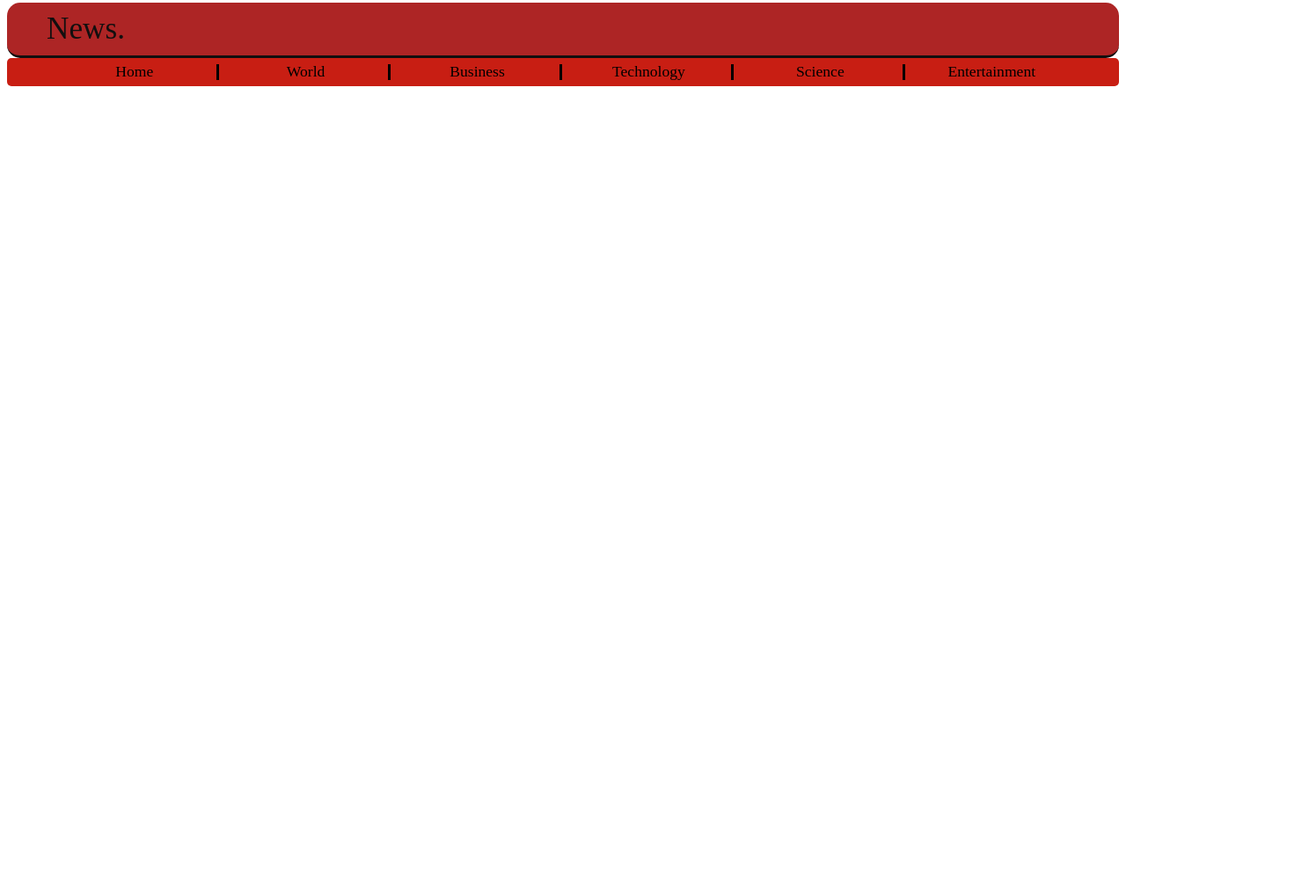
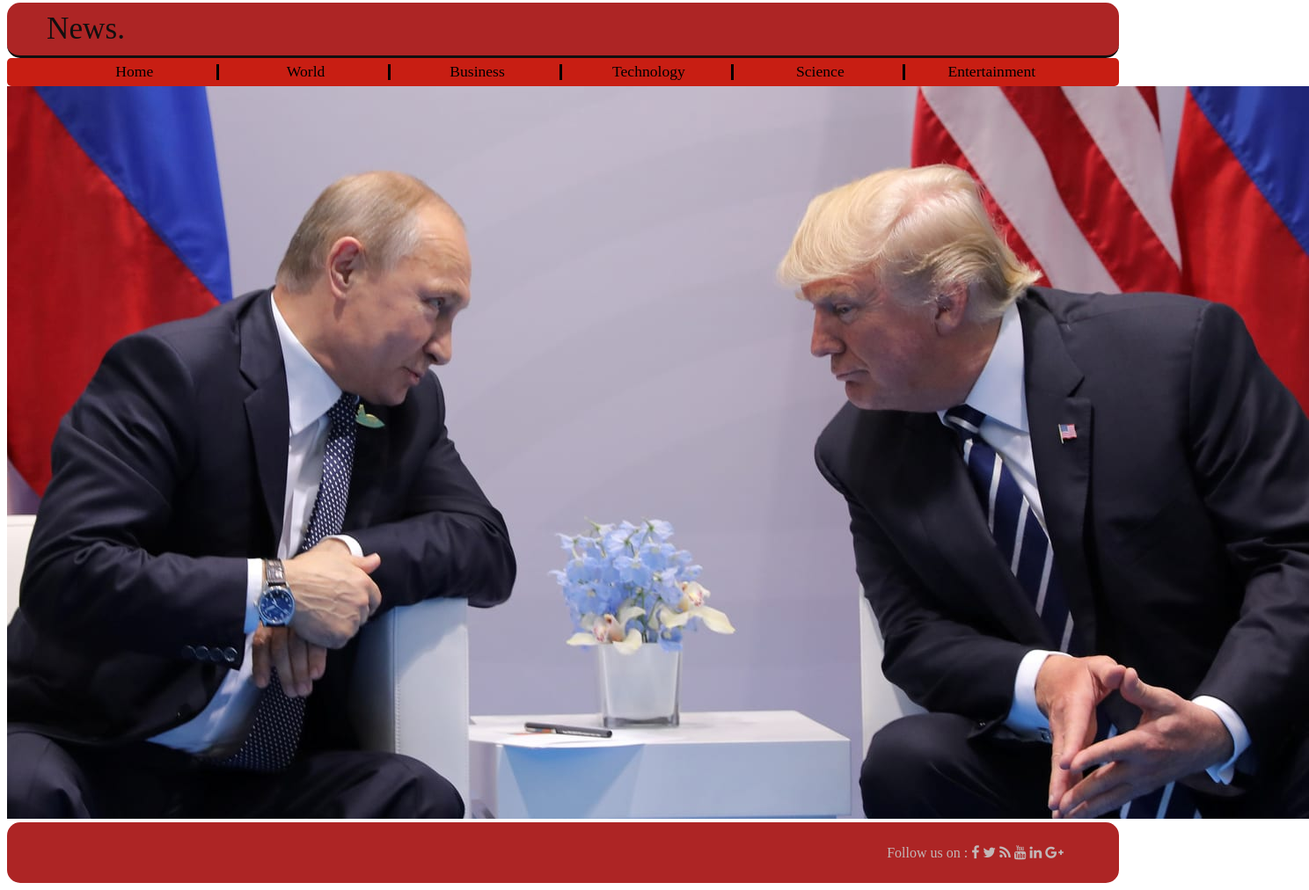
Before and after one commit to vismi/MeanStackVismi, a plain HTML site: page HTML-CSS/firstwebsite/HTML/Index.html in a window 1280 px wide. Shown: the part 5-1017 px from the top of the page at 88% size, 1488 px wide, since content can reach past the window. Before the commit the page ends 800 px from the top, so only its background shows below. Drawn offline with Linux system fonts and the light colour scheme.

Commit message:
end of the day

```diff
--- a/HTML-CSS/firstwebsite/CSS/StyleSheet.css
+++ b/HTML-CSS/firstwebsite/CSS/StyleSheet.css
@@ -1,3 +1,4 @@
+@import url(https://cdnjs.cloudflare.com/ajax/libs/font-awesome/4.6.3/css/font-awesome.css);
 header{
   font-family:  trebuchet;
   font-size: 220%;
@@ -35,3 +36,34 @@ header{
 #nav-bar ul li.last {
   border-right: none;
 }
+footer{
+  font-family:  trebuchet;
+  font-size: 100%;
+  color: #c2b7b7;
+  background: #ad2525;
+  padding: 10px;
+  padding-left: 45px;
+  border-radius: 15px;
+  height : 4S%;
+  line-height: 1;
+  text-align: right;
+  padding-right: 5%;
+
+}
+a {
+    text-decoration: none;
+    color: #c2b7b7;
+}
+p > a:hover{
+    color: #d9d9d9;
+    text-decoration:  underline;
+}
+ul {
+    padding:0;
+    list-style: none;
+    display: inline-block;
+
+  }
+  ul li {
+  display: inline-block;
+}
--- a/HTML-CSS/firstwebsite/HTML/Index.html
+++ b/HTML-CSS/firstwebsite/HTML/Index.html
@@ -18,5 +18,18 @@
       <li class = 'last'>Entertainment</li>
     </ul>
 </div>
+<img src="../Images/putin-trump.jpeg">
+<footer>
+
+    <ul class="social-icons">
+        <li><a href="" class="text"> Follow us on    :     </a></li>
+        <li><a href="" class="social-icon"> <i class="fa fa-facebook"></i></a></li>
+        <li><a href="" class="social-icon"> <i class="fa fa-twitter"></i></a></li>
+        <li><a href="" class="social-icon"> <i class="fa fa-rss"></i></a></li>
+        <li><a href="" class="social-icon"> <i class="fa fa-youtube"></i></a></li>
+        <li><a href="" class="social-icon"> <i class="fa fa-linkedin"></i></a></li>
+        <li><a href="" class="social-icon"> <i class="fa fa-google-plus"></i></a></li>
+    </ul>
+</footer>
 </body>
 </html>
```
Also changed, not shown: 1 other file.
